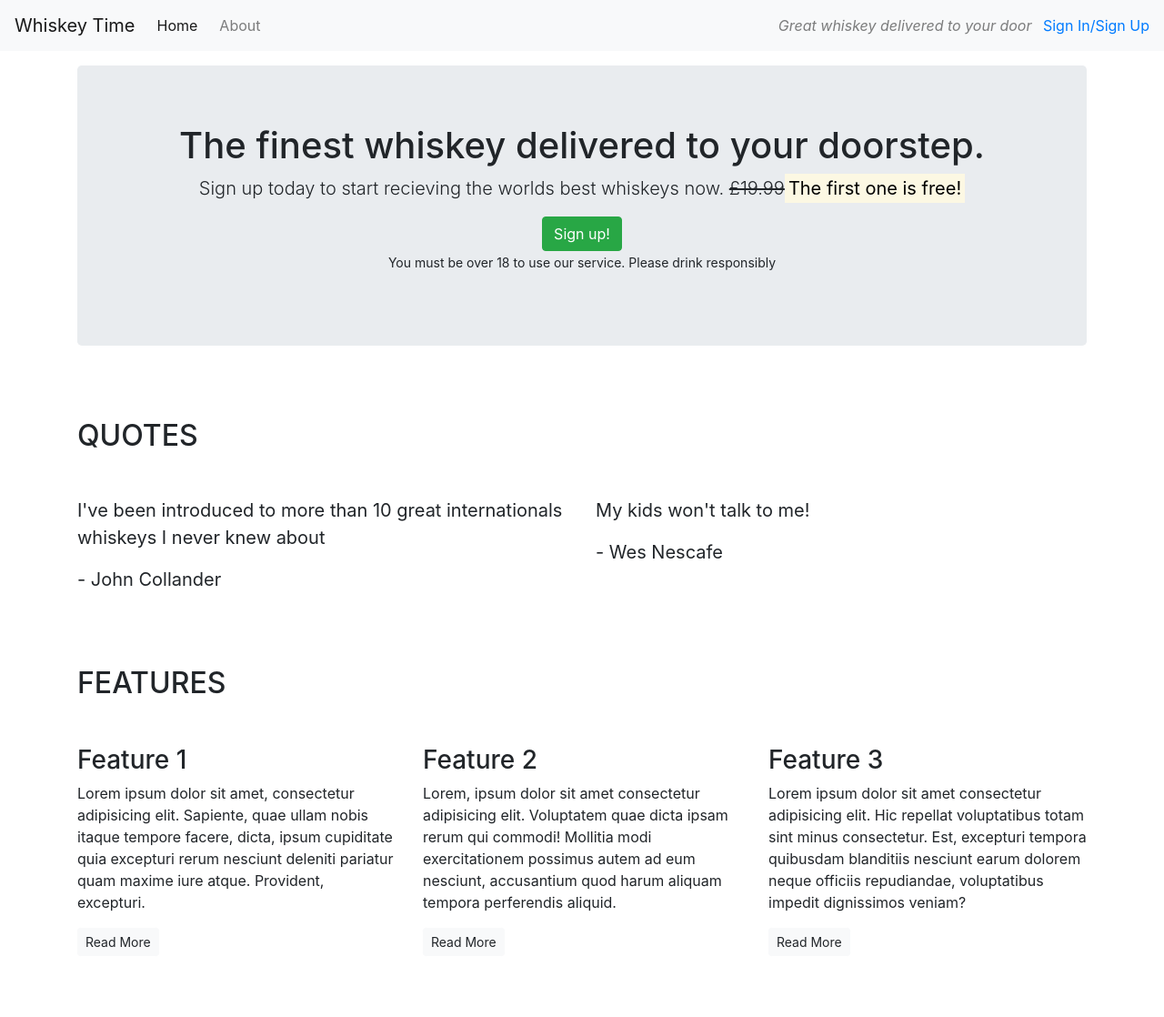
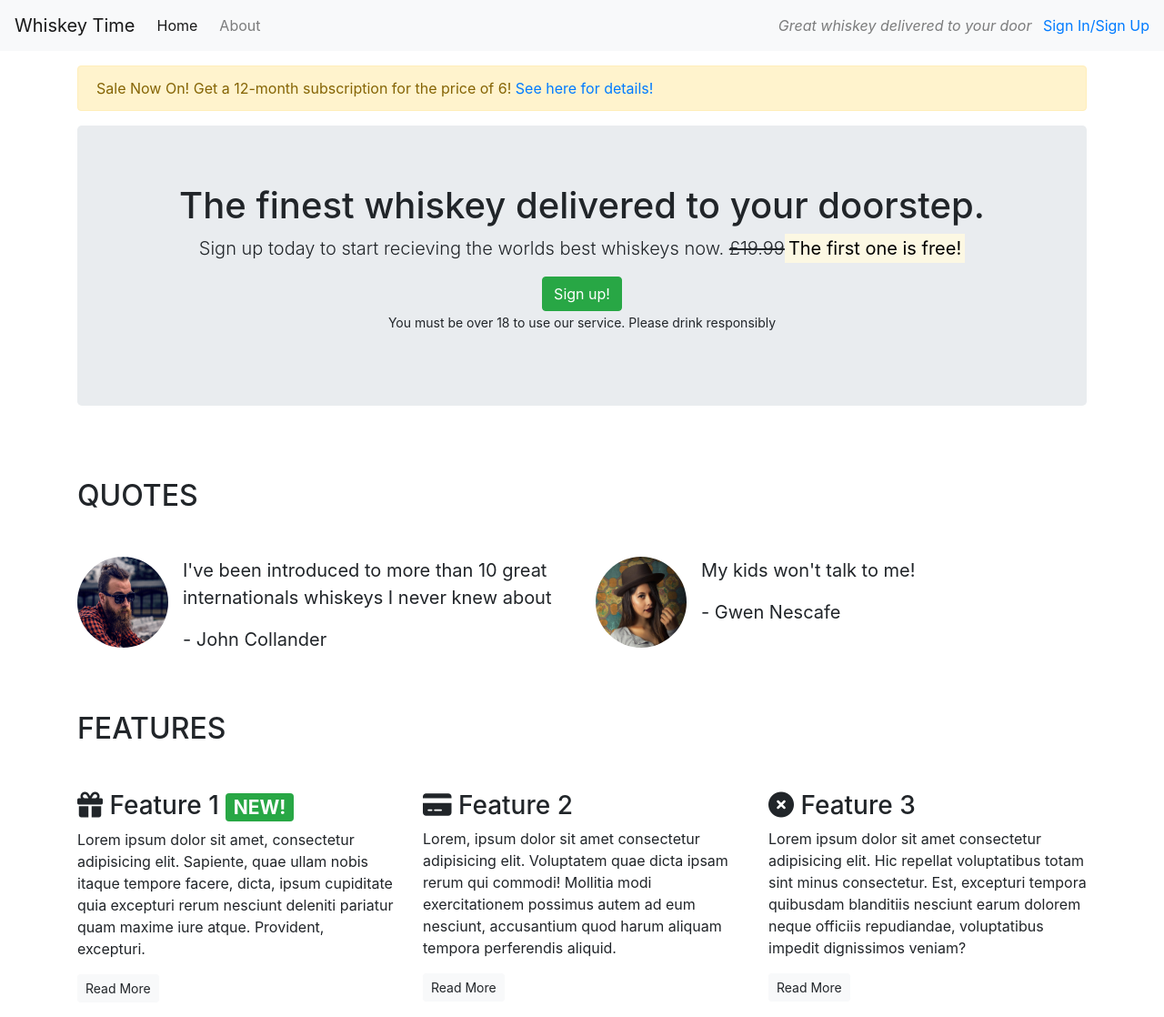
Before and after one commit to Sjwilhelms/LMSbootstrap, a plain HTML site: page index.html in a window 1280 px wide. Shown: the whole page at 91% size. Before the commit the page ends 1067 px from the top, so only its background shows below. Drawn offline with nearby package versions, Linux system fonts and the light colour scheme.

Commit message:
add icons and banner

```diff
--- a/index.html
+++ b/index.html
@@ -5,6 +5,7 @@
     <meta name="viewport" content="width=device-width, initial-scale=1.0">
     <title>Whiskey Time! | Taste a new whiskey every month!</title>
     <link rel="stylesheet" href="assets/css/style.css">
+    <script src="https://kit.fontawesome.com/3aba62bbf9.js" crossorigin="anonymous"></script>
     <link rel="stylesheet" href="https://cdn.jsdelivr.net/npm/bootstrap@4.6.2/dist/css/bootstrap.min.css" integrity="sha384-xOolHFLEh07PJGoPkLv1IbcEPTNtaed2xpHsD9ESMhqIYd0nLMwNLD69Npy4HI+N" crossorigin="anonymous">
 </head>
 <body>
@@ -22,6 +23,12 @@
 
     </nav>
     <article class="container mt-3">
+        <div class="row d-none d-sm-block">
+            <div class="col-12">
+                <div class="alert alert-warning">Sale Now On! Get a 12-month subscription for the price of 6! <a href="/">See here for details!</a></div>
+            </div>
+        </div>
+
         <!-- callout -->
          <div class="row">
             <div class="col-12">
@@ -39,14 +46,35 @@
                 <h2 class="text-uppercase col-12 my-5">Quotes</h2>
             </div>
             <div class="row">
-                <blockquote class="blockquote col-12 col-md-6">
-                    <p>I've been introduced to more than 10 great internationals whiskeys I never knew about</p>
-                    <p>- John Collander</p>
-                </blockquote>
-                <blockquote class="blockquote col-12 col-md-6">
-                    <p>My kids won't talk to me!</p>
-                    <p>- Wes Nescafe</p>
-                </blockquote>
+                <div class=" col-12 col-md-6">
+                    <div class="media">
+                        <div class="d-none d-sm-block">
+                            <img src="assets/images/guy-image.png" class="rounded-circle mr-3" height="100" width="100" alt="guy-image">
+                        </div>
+                        <div class="media-body">
+                            <blockquote class="blockquote">
+                                <p>I've been introduced to more than 10 great internationals whiskeys I never knew about</p>
+                                <p>- John Collander</p>
+                            </blockquote>
+                        </div>
+                    </div>
+
+                </div>
+                <div class="col-12 col-md-6">
+                    <div class="media">
+                        <div class="d-none d-sm-block">
+                            <img src="assets/images/girl-image.png"  class="rounded-circle mr-3" height="100" width="100" alt="girl-image">
+                        </div>
+                        <div class="media-body">
+                            <blockquote class="blockquote">
+                                <p>My kids won't talk to me!</p>
+                                <p>- Gwen Nescafe</p>
+                            </blockquote>
+                        </div>
+                    </div>
+
+                </div>
+
             </div>
         </section>
         <!-- features -->
@@ -58,17 +86,17 @@
             </div>
             <div class="row">
                 <div class="feature col-12 col-md-6 col-lg-4">
-                    <h3>Feature 1</h3>
+                    <h3><i class="fa-solid fa-gift d-none d-sm-inline"></i> Feature 1 <span class="badge badge-success">NEW!</span></h3>
                     <p>Lorem ipsum dolor sit amet, consectetur adipisicing elit. Sapiente, quae ullam nobis itaque tempore facere, dicta, ipsum cupiditate quia excepturi rerum nesciunt deleniti pariatur quam maxime iure atque. Provident, excepturi.</p>
                     <p><a class="btn btn-sm btn-light" href="">Read More</a></p>
                 </div>
                 <div class="feature col-12 col-md-6 col-lg-4">
-                    <h3>Feature 2</h3>
+                    <h3><i class="fa-solid fa-credit-card d-none d-sm-inline"></i> Feature 2</h3>
                     <p>Lorem, ipsum dolor sit amet consectetur adipisicing elit. Voluptatem quae dicta ipsam rerum qui commodi! Mollitia modi exercitationem possimus autem ad eum nesciunt, accusantium quod harum aliquam tempora perferendis aliquid.</p>
                     <p><a class="btn btn-sm btn-light" href="">Read More</a></p>
                 </div>
                 <div class="feature col-12 d-md-none d-lg-block col-lg-4">
-                    <h3>Feature 3</h3>
+                    <h3><i class="fa-solid fa-circle-xmark d-none d-sm-inline"></i> Feature 3</h3>
                     <p>Lorem ipsum dolor sit amet consectetur adipisicing elit. Hic repellat voluptatibus totam sint minus consectetur. Est, excepturi tempora quibusdam blanditiis nesciunt earum dolorem neque officiis repudiandae, voluptatibus impedit dignissimos veniam?</p>
                     <p><a class="btn btn-sm btn-light" href="">Read More</a></p>
                 </div>
```
Also changed, not shown: assets/images/girl-image.png (renamed from assets/css/images/girl-image.png), assets/images/guy-image.png (renamed from assets/css/images/guy-image.png).
